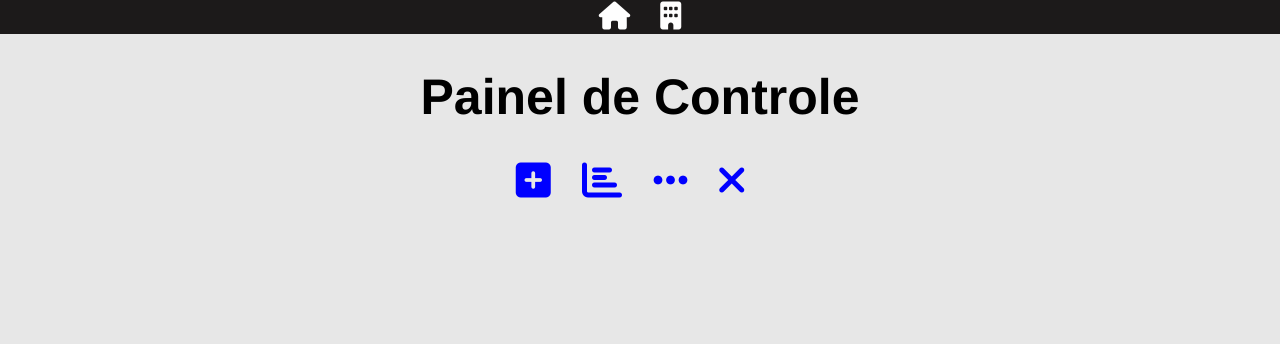
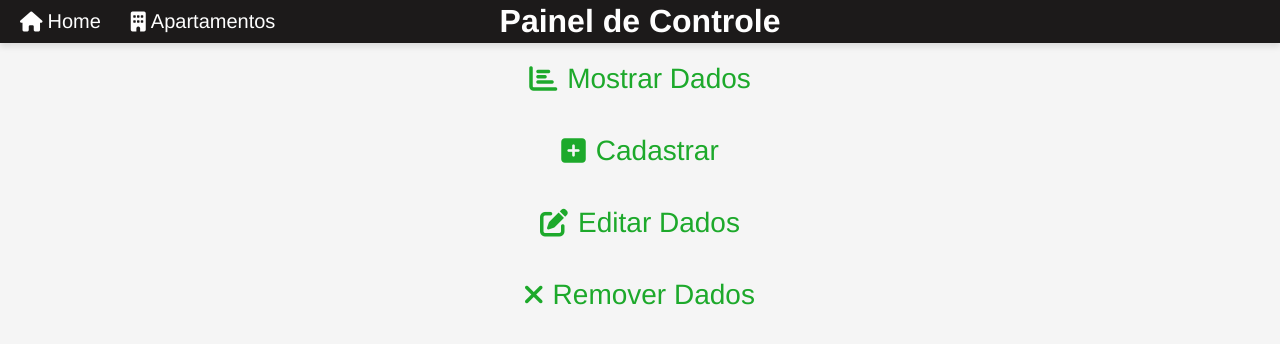
Before and after one commit to J-V-S-C/SP3, a PHP site: page /view/painelDeControle.php in a window 1280 px wide. Shown: the top 344 px of the page. Run offline with PHP 8.4, Linux system fonts and the light colour scheme.

Commit message:
SiteBunito

```diff
--- a/database.php
+++ b/database.php
@@ -6,9 +6,12 @@ function abrirConexao()
     $user = 'root';
     $password = '';
     $dbname = 'SP3';
+    $port = 3306;
+    $websock = '/opt/lampp/var/mysql/mysql.sock';
 
 
-    return new mysqli($local, $user, $password, $dbname);
+
+    return new mysqli($local, $user, $password, $dbname,$port, $websock);
 }
 
 $db = abrirConexao();
--- a/style.css
+++ b/style.css
@@ -1,62 +1,95 @@
 body {
-  background-color: rgb(231, 231, 231);
+  background-color: whitesmoke;
   margin: 0;
   text-align: center;
   font-size: 28px;
   font-family: 'Franklin Gothic Medium', 'Arial Narrow', Arial, sans-serif;
 }
 
-input{
+input {
   font-size: 20px;
+  padding: 5px;
+  margin: 10px 0;
+  border: 1px solid rgb(100, 100, 100);
+  border-radius: 3px;
+}
+
+input::placeholder {
+  color: #aaa;
+  font-style: italic;
+  font-size: 16px;
+  opacity: 0.8;
+  transition: color 0.3s ease, opacity 0.3s ease;
+}
+
+input:focus::placeholder {
+  color: #666;
+  opacity: 1;
 }
 
 header {
   display: flex;
-  justify-content: center;
-  text-align: center;
-  padding: 1px;
+  justify-content: space-between;
+  align-items: center;
+  padding: 10px 20px;
   background-color: rgb(28, 26, 26);
   color: #fefefe;
-
+  box-shadow: 0px 4px 6px rgba(0, 0, 0, 0.1);
+  position: relative;
 }
 
-.text-danger{
-  color: red;
-  font-size: 25px;
+header h1 {
+  position: absolute;
+  left: 50%;
+  transform: translateX(-50%);
+  margin: 0;
+  font-size: 32px;
+  text-align: center;
+  color: #fefefe;
 }
 
 
 nav {
   display: flex;
   gap: 30px;
+  font-size: 30px;
+  color: #fefefe;
+  cursor: pointer;
+  transition: color 0.3s ease;
 }
 
 nav a {
   text-decoration: none;
   color: #fefefe;
+  transition: color 0.3s ease, transform 0.3s ease;
 }
 
-nav i {
-  transition: 0.5;
-  transition: padding 0.3 ease;
+nav a:hover {
+  color: aqua;
+  transform: scale(1.1);
 }
 
-nav i:hover {
-  color: aqua;
-  cursor: pointer;
+button {
+  background-color: rgb(29, 169, 43);
+  color: white;
+  font-size: 28px;
+  padding: 10px 20px;
+  border-radius: 5px;
+  border: 1px solid black;
+  font-family: 'Franklin Gothic Medium', 'Arial Narrow', Arial, sans-serif;
+  transition: background-color 0.3s ease, color 0.3s ease, box-shadow 0.3s ease, transform 0.3s ease;
 }
 
-button{
-  background-color: rgb(46, 46, 255);
-  color:white;
-  font-size: 28px;
-  border-radius: 3px;
-  border: 1px solid black;
-  font-family: 'Franklin Gothic Medium', 'Arial Narrow', Arial, sans-serif;
+button:hover {
+  background-color:rgb(31, 161, 161);
+  color: black;
+  cursor: pointer;
+  box-shadow: 0 5px 10px rgba(0, 0, 0, 0.2);
+  transform: scale(1.1);
+
 }
 
-button:hover{
-  background-color: rgb(46, 46, 205);
-  color:rgb(255, 255, 205);
-  cursor: pointer;
-  }
+.text-danger {
+  color: red;
+  font-size: 25px;
+}
--- a/view/gerenciamento/remocao.php
+++ b/view/gerenciamento/remocao.php
@@ -4,7 +4,7 @@
     <meta charset="UTF-8" />
     <meta name="viewport" content="width=device-width, initial-scale=1.0" />
     <title>Remoção de Morador</title>
-    <link rel="stylesheet" href="controlesstyle.css">
+    <link rel="stylesheet" href="../../style.css">
     <link rel="stylesheet" href="https://cdnjs.cloudflare.com/ajax/libs/font-awesome/6.0.0-beta3/css/all.min.css">
   </head>
   <body>
@@ -25,7 +25,7 @@
 
     <form method="post" action="../../controller/remocaoController.php">
       <label>Digite o número de apartamento que deseja remover:</label>
-      <input type="number" name="numeroAp" required>
+      <input type="number" id="numeroAp" name="numeroAp" placeholder="Insira seu número de Ap" required>
       <br><br>
       <button type="submit" value="Enviar">Enviar</button>
     </form>
--- a/view/painelDeControle.php
+++ b/view/painelDeControle.php
@@ -1,40 +1,51 @@
 <!DOCTYPE html>
-<html lang="en">
+<html lang="pt-br">
 <head>
     <meta charset="UTF-8">
     <meta name="viewport" content="width=device-width, initial-scale=1.0">
     <title>Painel de Configuração</title>
     <link rel="stylesheet" href="https://cdnjs.cloudflare.com/ajax/libs/font-awesome/6.0.0-beta3/css/all.min.css">
     <link rel="stylesheet" type="text/css" href="stylepainel.css">
+    <link rel="stylesheet" type="text/css" href="../style.css">
 </head>
 <body>
 
     <header>
-    <nav>
-    <a href="Home.php" title="Home">
-          <i class="fas fa-house"></i>
-        </a>
-            <a href="../index.php">
-            <i class="fas fa-building" title="Número de Apartamentos"></i>
+        <h1>Painel de Controle</h1>
+        <nav>
+            <a href="Home.php" title="Página Inicial">
+                <i class="fas fa-house"></i> Home
+            </a>
+            <a href="../index.php" title="Número de Apartamentos">
+                <i class="fas fa-building"></i> Apartamentos
             </a>
         </nav>
     </header>
 
-        <h1>Painel de Controle</h1>
-        <li class="list">
-            <a href="../view/gerenciamento/cadastro.php" title="Cadastrar">
-            <i class="fas fa-plus-square"></i>
-            </a>
-            <a href="../controller/dadosController.php" title="Mostrar dados">
-            <i class="fas fa-bar-chart"></i>
-            </a>
-            <a href="../view/gerenciamento/edicao.php" title="Editar dados">
-            <i class="fas fa-ellipsis-h "></i>
-            </a>
-            <a href="../view/gerenciamento/remocao.php" title="Remover dados">
-            <i class="fas fa-times"></i>
-            </a>
-        </li>
+    <main>
+        <ul class="list">
+            <li>
+                <a href="../controller/dadosController.php" title="Exibir dados">
+                    <i class="fas fa-bar-chart"></i> Mostrar Dados
+                </a>
+            </li>
+            <li>
+                <a href="../view/gerenciamento/cadastro.php" title="Cadastrar novo dado">
+                    <i class="fas fa-plus-square"></i> Cadastrar
+                </a>
+            </li>
+            <li>
+                <a href="../view/gerenciamento/edicao.php" title="Editar dados">
+                    <i class="fas fa-edit"></i> Editar Dados
+                </a>
+            </li>
+            <li>
+                <a href="../view/gerenciamento/remocao.php" title="Remover dados">
+                    <i class="fas fa-times"></i> Remover Dados
+                </a>
+            </li>
+        </ul>
+    </main>
 
 </body>
 </html>
--- a/view/stylepainel.css
+++ b/view/stylepainel.css
@@ -1,65 +1,44 @@
-body{
-    background-color: rgb(231, 231, 231);
-    margin: 0;
-    text-align: center;
-    font-size: 28px;
-    font-family: 'Franklin Gothic Medium', 'Arial Narrow', Arial, sans-serif;
+h1 {
+  font-size: 50px;
+  margin-bottom: 20px;
+  color: #333;
 }
 
-h1{
-    font-size: 50px;
-    font-family: 'Franklin Gothic Medium', 'Arial Narrow', Arial, sans-serif;
+nav {
+  justify-content: center;
 }
 
-
-nav{
-    padding: 0;
+nav a {
+  font-size: 20px;
+  display:flex;
+  align-items: center;
+  gap: 5px;
 }
 
-.list{
-    list-style-type: none;
+.list {
+  list-style-type: none;
+  padding: 0;
+  display: flex;
+  justify-content: center;
+  gap: 40px;
+  flex-wrap: wrap;
+  margin-top: 20px;
+  flex-direction: column;
+
 }
 
-.list a{
-    margin-right: 20px;
-    text-decoration: none;
-    color: blue;
-    font-size: 40px;
+.list a {
+  color: rgb(29, 169, 43);
+  font-size: 28px;
+  display: flex;
+  justify-content: center;
+  align-items: center;
+  gap: 10px;
+  transition: color 0.3s ease, transform 0.3s ease;
+  text-decoration: none;
 }
 
-.list a:hover{
-    color: rgb(42, 42, 255);
-    font-size: 45px;
+.list a:hover {
+  color:rgb(31, 161, 161);
+  transform: scale(1.1);
 }
-
-
-header {
-    display: flex;
-    justify-content: center;
-    text-align: center;
-    padding: 1px;
-    background-color: rgb(28, 26, 26);
-    color: #fefefe;
-
-  }
-
-
-  nav {
-    display: flex;
-    gap: 30px;
-  }
-
-  nav a {
-    text-decoration: none;
-    color: #fefefe;
-  }
-
-  nav i {
-    transition: 0.5;
-    transition: padding 0.3 ease;
-  }
-
-  nav i:hover {
-    color: aqua;
-    cursor: pointer;
-  }
```
Also changed, not shown: dbAjax.php (added, +10 -0 lines), index.php (+5 -4 lines), view/Home.php (+29 -4 lines), view/gerenciamento/cadastro.php (+20 -4 lines), view/gerenciamento/controlesstyle.css (deleted, +0 -53 lines), view/gerenciamento/edicao.php (+19 -4 lines), controller/dadosController.php (line endings or trailing spaces), view/Home.css (line endings or trailing spaces), view/gerenciamento/dados.php (deleted).
